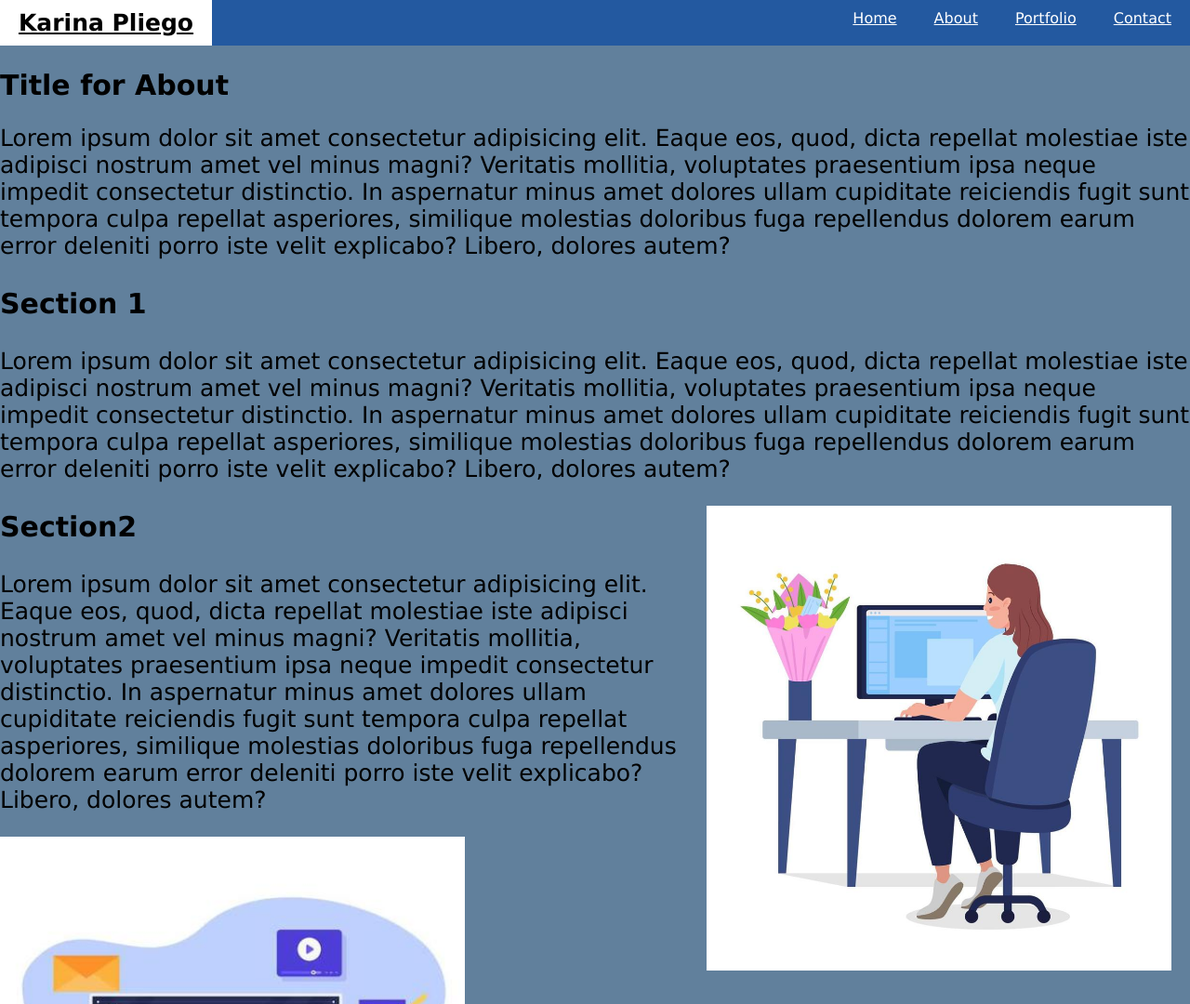
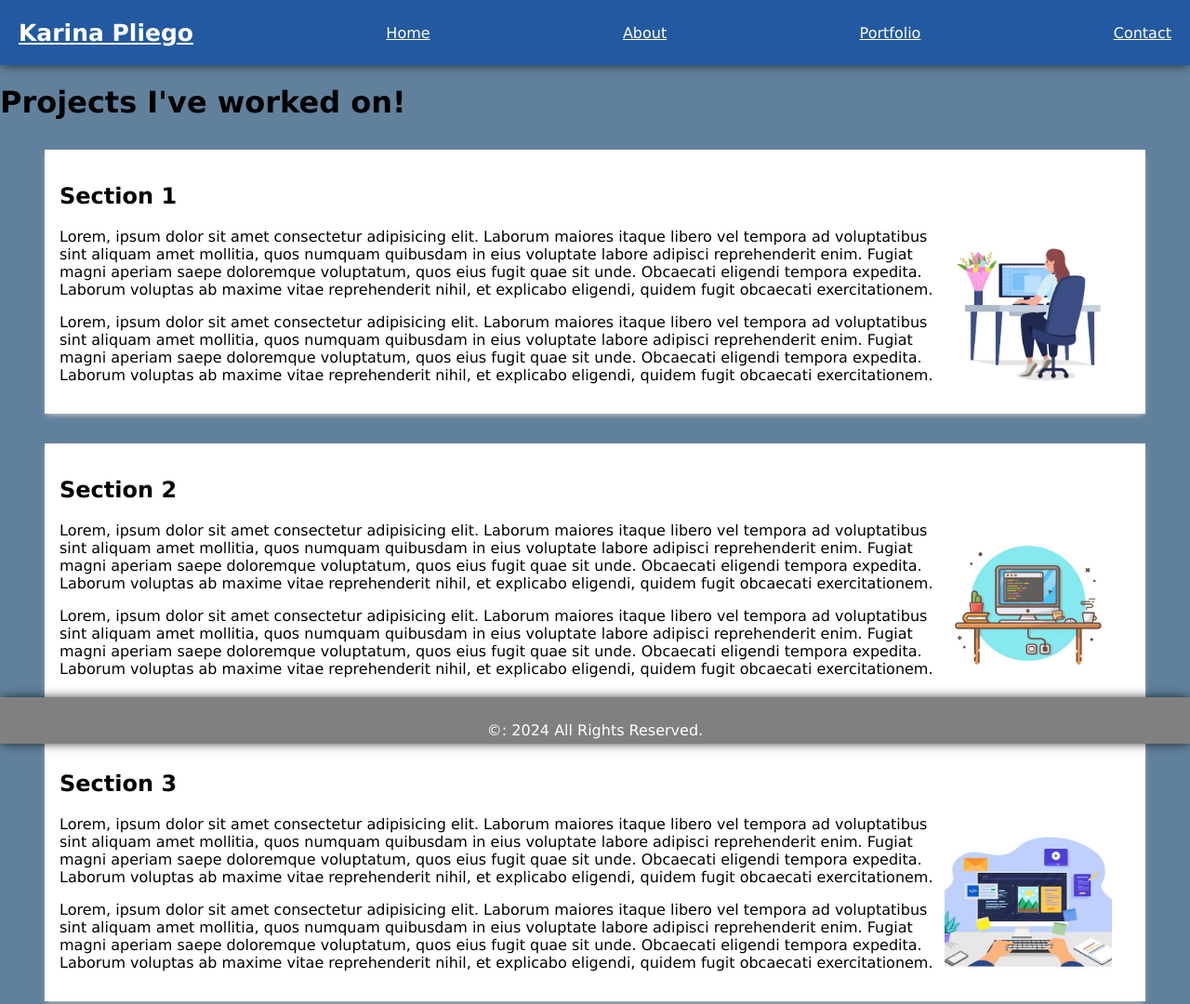
Before and after one commit to website-team43/personal-website, a plain HTML site: page portfolio.html in a window 1280 px wide. Shown: the top 1080 px of the page at 93% size. Drawn offline with Linux system fonts and the light colour scheme.

Commit message:
updated contact feat

```diff
--- a/portfolio.html
+++ b/portfolio.html
@@ -6,44 +6,68 @@
     <meta name="viewport" content="width=device-width, initial-scale=1.0">
     <title>Personal Website</title>
     <link rel="stylesheet" href="./style.css">
+    <script src="js/script.js"></script>
 </head>
 <body>
     <header>
         <nav class="navbar">
             <a class="name" href="#">Karina Pliego</a>
+            <a href="./index.html" class="nav-item">Home</a>
+            <a href="./about.html" class="nav-item">About</a>
+            <a href="./portfolio.html" class="nav-item">Portfolio</a>
             <a href="./contact.html" class="nav-item">Contact</a>
-            <a href="./portfolio.html" class="nav-item">Portfolio</a>
-            <a href="./about.html" class="nav-item">About</a>
-            <a href="./index.html" class="nav-item">Home</a>
         </nav>
     </header>
     <main>
-        <section class="content">
-            <h2>Title for About</h2>
-            <p>
-                Lorem ipsum dolor sit amet consectetur adipisicing elit. Eaque eos, quod, dicta repellat molestiae iste adipisci nostrum amet vel minus magni? Veritatis mollitia, voluptates praesentium ipsa neque impedit consectetur distinctio.
-                In aspernatur minus amet dolores ullam cupiditate reiciendis fugit sunt tempora culpa repellat asperiores, similique molestias doloribus fuga repellendus dolorem earum error deleniti porro iste velit explicabo? Libero, dolores autem?
-            </p>
-        </section>
-        <section class="content">
-            <h3>Section 1</h3>
-            <p>
-                Lorem ipsum dolor sit amet consectetur adipisicing elit. Eaque eos, quod, dicta repellat molestiae iste adipisci nostrum amet vel minus magni? Veritatis mollitia, voluptates praesentium ipsa neque impedit consectetur distinctio.
-                In aspernatur minus amet dolores ullam cupiditate reiciendis fugit sunt tempora culpa repellat asperiores, similique molestias doloribus fuga repellendus dolorem earum error deleniti porro iste velit explicabo? Libero, dolores autem?
-            </p>
-            <section id="desk">
-                <img src="public/images/lady-at-desk-with-bouquet-semi-flat-color-character-working-figure-full-body-person-on-white-romantic-gift-isolated-modern-cartoon-style-illustration-for-graphic-design-and-animation-vector.jpg" alt="woman sitting on desk">
+        <h1>Projects I've worked on!</h1>
+        <div id="project-container">
+            <section class="project">
+                <h2>Section 1</h2>
+                <div>
+                    <img src="public/images/lady-at-desk-with-bouquet-semi-flat-color-character-working-figure-full-body-person-on-white-romantic-gift-isolated-modern-cartoon-style-illustration-for-graphic-design-and-animation-vector.jpg" alt="woman sitting on desk">
+                    <p>
+                        Lorem, ipsum dolor sit amet consectetur adipisicing elit. Laborum maiores itaque libero vel tempora ad voluptatibus sint aliquam amet mollitia, quos numquam quibusdam in eius voluptate labore adipisci reprehenderit enim.
+                        Fugiat magni aperiam saepe doloremque voluptatum, quos eius fugit quae sit unde. Obcaecati eligendi tempora expedita. Laborum voluptas ab maxime vitae reprehenderit nihil, et explicabo eligendi, quidem fugit obcaecati exercitationem.
+                    </p>
+                    <p>
+                        Lorem, ipsum dolor sit amet consectetur adipisicing elit. Laborum maiores itaque libero vel tempora ad voluptatibus sint aliquam amet mollitia, quos numquam quibusdam in eius voluptate labore adipisci reprehenderit enim.
+                        Fugiat magni aperiam saepe doloremque voluptatum, quos eius fugit quae sit unde. Obcaecati eligendi tempora expedita. Laborum voluptas ab maxime vitae reprehenderit nihil, et explicabo eligendi, quidem fugit obcaecati exercitationem.
+                    </p>
+                </div>
             </section>
-        </section>
-        <section class="content">
-            <h3>Section2</h3>
-            <p>
-                Lorem ipsum dolor sit amet consectetur adipisicing elit. Eaque eos, quod, dicta repellat molestiae iste adipisci nostrum amet vel minus magni? Veritatis mollitia, voluptates praesentium ipsa neque impedit consectetur distinctio.
-                In aspernatur minus amet dolores ullam cupiditate reiciendis fugit sunt tempora culpa repellat asperiores, similique molestias doloribus fuga repellendus dolorem earum error deleniti porro iste velit explicabo? Libero, dolores autem?
-            </p>
-            <section id="code">
-                <img src="public/images/computer-image-660.jpg" alt="code on computer">
+            <section class="project">
+                <h2>Section 2</h2>
+                <div>
+                    <img src="./public/images/coding-programmer-workspace-with-cactus-coffee-book-vector-clip-art-illustration_138676-87.jpg.avif" alt="computer with code">
+                    <p>
+                        Lorem, ipsum dolor sit amet consectetur adipisicing elit. Laborum maiores itaque libero vel tempora ad voluptatibus sint aliquam amet mollitia, quos numquam quibusdam in eius voluptate labore adipisci reprehenderit enim.
+                        Fugiat magni aperiam saepe doloremque voluptatum, quos eius fugit quae sit unde. Obcaecati eligendi tempora expedita. Laborum voluptas ab maxime vitae reprehenderit nihil, et explicabo eligendi, quidem fugit obcaecati exercitationem.
+                    </p>
+                    <p>
+                        Lorem, ipsum dolor sit amet consectetur adipisicing elit. Laborum maiores itaque libero vel tempora ad voluptatibus sint aliquam amet mollitia, quos numquam quibusdam in eius voluptate labore adipisci reprehenderit enim.
+                        Fugiat magni aperiam saepe doloremque voluptatum, quos eius fugit quae sit unde. Obcaecati eligendi tempora expedita. Laborum voluptas ab maxime vitae reprehenderit nihil, et explicabo eligendi, quidem fugit obcaecati exercitationem.
+                    </p>
+                </div>
             </section>
+            <section class="project">
+                <h2>Section 3</h2>
+                <div>
+                    <img src="public/images/computer-image-660.jpg" alt="code on computer">
+                    <p>
+                        Lorem, ipsum dolor sit amet consectetur adipisicing elit. Laborum maiores itaque libero vel tempora ad voluptatibus sint aliquam amet mollitia, quos numquam quibusdam in eius voluptate labore adipisci reprehenderit enim.
+                        Fugiat magni aperiam saepe doloremque voluptatum, quos eius fugit quae sit unde. Obcaecati eligendi tempora expedita. Laborum voluptas ab maxime vitae reprehenderit nihil, et explicabo eligendi, quidem fugit obcaecati exercitationem.
+                    </p>
+                    <p>
+                        Lorem, ipsum dolor sit amet consectetur adipisicing elit. Laborum maiores itaque libero vel tempora ad voluptatibus sint aliquam amet mollitia, quos numquam quibusdam in eius voluptate labore adipisci reprehenderit enim.
+                        Fugiat magni aperiam saepe doloremque voluptatum, quos eius fugit quae sit unde. Obcaecati eligendi tempora expedita. Laborum voluptas ab maxime vitae reprehenderit nihil, et explicabo eligendi, quidem fugit obcaecati exercitationem.
+                    </p>
+                </div>
+            </section>
+        </div>
+        <section class="footer">
+            <footer>
+                <p>&copy: 2024 All Rights Reserved.</p>
+            </footer>
         </section>
     </main>
 </body>
--- a/style.css
+++ b/style.css
@@ -1,12 +1,30 @@
+* {
+    box-sizing: border-box;
+}
+
 body {
     margin: 0;
     font-family: Verdana, Geneva, Tahoma, sans-serif;
     background-color: rgb(97, 128, 156);
 }
 
+@media (max-width: 700px) {
+    .navbar {
+        flex-direction: column;
+        align-items: center;
+        height:max-content;
+    }
+}
+
 .navbar {
     background-color: rgb(35, 89, 160);
     overflow: hidden;
+    height: 70px;
+    display: flex;
+    justify-content: space-between;
+    align-items: center;
+    box-shadow: 0 0 12px -2px black;
+    position: sticky;
 }
 
 .navbar a {
@@ -31,41 +49,44 @@ body {
     float: right;
 }
 
-.image img {
-    width: 500px;
-    height: 500px;
+.project {
+    background: white;
+    width: calc(100% - 6em);
+    color: black;
+    box-shadow: 0 3px 6px -2px #ccc;
+    margin: 2em auto;
+    padding: 1em;
+}
+
+.project img {
+    width: 200px;
+    height: 200px;
     object-fit: cover;
     float: right;
     padding: 0 20px 20px 0;
 }
 
-.content h2 {
+.about-content h2 {
+    font-size: 30px;
+    text-align: center;
+}
+
+.about-content h3 {
     font-size: 30px;
 }
 
-.content h3 {
-    font-size: 30px;
+.about-content p {
+    font-size: 25px;
+    text-align: center;
 }
 
-.content p {
-    font-size: 25px;
-}
-
-#ball img {
+.about-content img {
     width: 500px;
     height: 500px;
     object-fit: cover;
     float: right;
     padding: 0 20px 20px 0;
     text-align: center;
-}
-
-#snow img {
-    width: 500px;
-    height: 500px;
-    object-fit: cover;
-    float: left;
-    padding: 0 20px 20px 0;
 }
 
 #desk img {
@@ -84,3 +105,37 @@ body {
     float: left;
     padding: 0 20px 20px 0;
 }
+
+#image img {
+    width: 500px;
+    height: 500px;
+    object-fit: cover;
+    float: left;
+    padding: 0 20px 20px 0;
+}
+
+footer {
+    background-color: gray;
+    color: white;
+    height: 50px;
+    padding: 10px;
+    position: fixed;
+    left: 0;
+    right: 0;
+    bottom: 0;
+    width: 100%;
+    text-align: center;
+    box-shadow: 0 0 12px -2px black;
+    z-index: auto;
+}
+
+div {
+    display: block;
+    unicode-bidi: isolate;
+}
+
+form {
+    font-size: 25px;
+    max-width: 600px;
+    margin: auto;
+}
```
Also changed, not shown: about.html (+27 -17 lines), contact.html (+24 -9 lines), index.html (+12 -7 lines), success.html (+18 -2 lines), public/images/coding-programmer-workspace-with-cactus-coffee-book-vector-clip-art-illustration_138676-87.jpg.avif (added).
